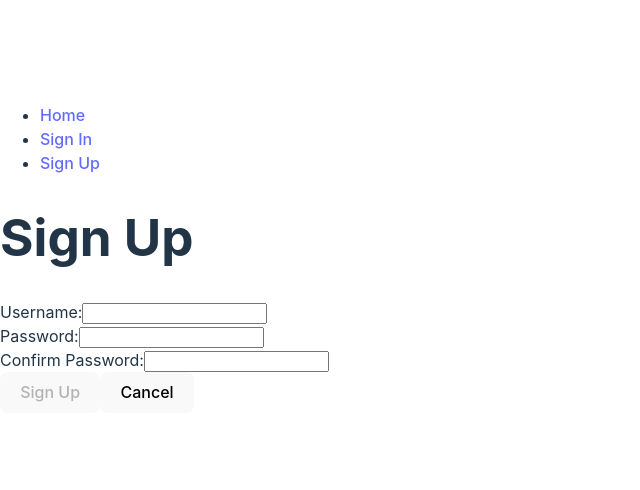
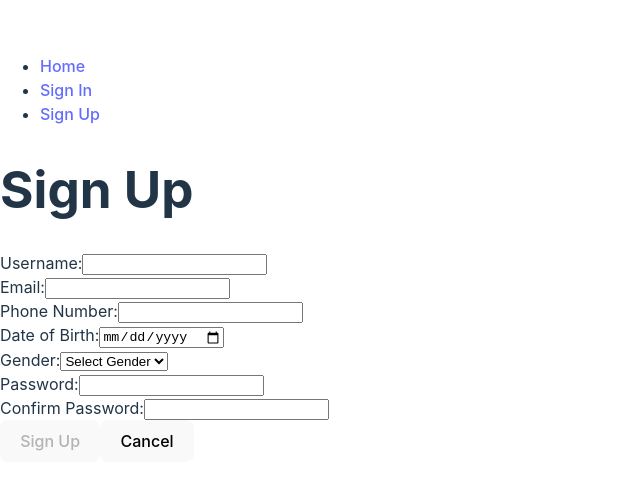
Before and after one commit to HussainWorld/kitabi-react-front-end, a React (Vite) app: page /sign-up in a window 1280 px wide. Shown: the part 150-640 px from the top of the page, without its empty margins (0-640 px from the left). Built offline with nearby package versions, Linux system fonts and the light colour scheme; no server answers.

Commit message:
updating the sign up form to meet the new user model

```diff
--- a/src/components/SignUpForm/SignUpForm.jsx
+++ b/src/components/SignUpForm/SignUpForm.jsx
@@ -13,9 +13,13 @@ const SignUpForm = () => {
     username: '',
     password: '',
     passwordConf: '',
+    email: '',
+    phone: '',
+    gender: '',
+    birthDate: '',
   });
 
-  const { username, password, passwordConf } = formData;
+  const { username, password, passwordConf, email, phone, gender, birthDate } = formData;
 
   const handleChange = (evt) => {
     setMessage('');
@@ -34,7 +38,22 @@ const SignUpForm = () => {
   };
 
   const isFormInvalid = () => {
-    return !(username && password && password === passwordConf);
+    const isEmailInvalid = !email || !/\S+@\S+\.\S+/.test(email);
+    const isPhoneInvalid = !phone || !/^\d{8}$/.test(phone);
+    const isGenderInvalid = !gender;
+    const isBirthDateInvalid = !birthDate;
+    const isPasswordInvalid = !password || password.length < 6;
+    const isPasswordMismatch = password !== passwordConf;
+
+    return (
+      !username ||
+      isEmailInvalid ||
+      isPhoneInvalid ||
+      isGenderInvalid ||
+      isBirthDateInvalid ||
+      isPasswordInvalid ||
+      isPasswordMismatch
+    );
   };
 
   return (
@@ -53,6 +72,58 @@ const SignUpForm = () => {
             required
           />
         </div>
+
+        <div>
+          <label htmlFor='email'>Email:</label>
+          <input
+            type='email'
+            id='email'
+            value={email}
+            name='email'
+            onChange={handleChange}
+            required
+          />
+        </div>
+
+        <div>
+          <label htmlFor='phone'>Phone Number:</label>
+          <input
+            type='text'
+            id='phone'
+            value={phone}
+            name='phone'
+            onChange={handleChange}
+            required
+          />
+        </div>
+
+        <div>
+          <label htmlFor='birthDate'>Date of Birth:</label>
+          <input
+            type='date'
+            id='birthDate'
+            value={birthDate}
+            name='birthDate'
+            onChange={handleChange}
+            required
+          />
+        </div>
+
+        <div>
+          <label htmlFor='gender'>Gender:</label>
+          <select
+            id='gender'
+            name='gender'
+            value={gender}
+            onChange={handleChange}
+            required
+          >
+            <option value=''>Select Gender</option>
+            <option value='Male'>Male</option>
+            <option value='Female'>Female</option>
+          </select>
+        </div>
+
         <div>
           <label htmlFor='password'>Password:</label>
           <input
```
